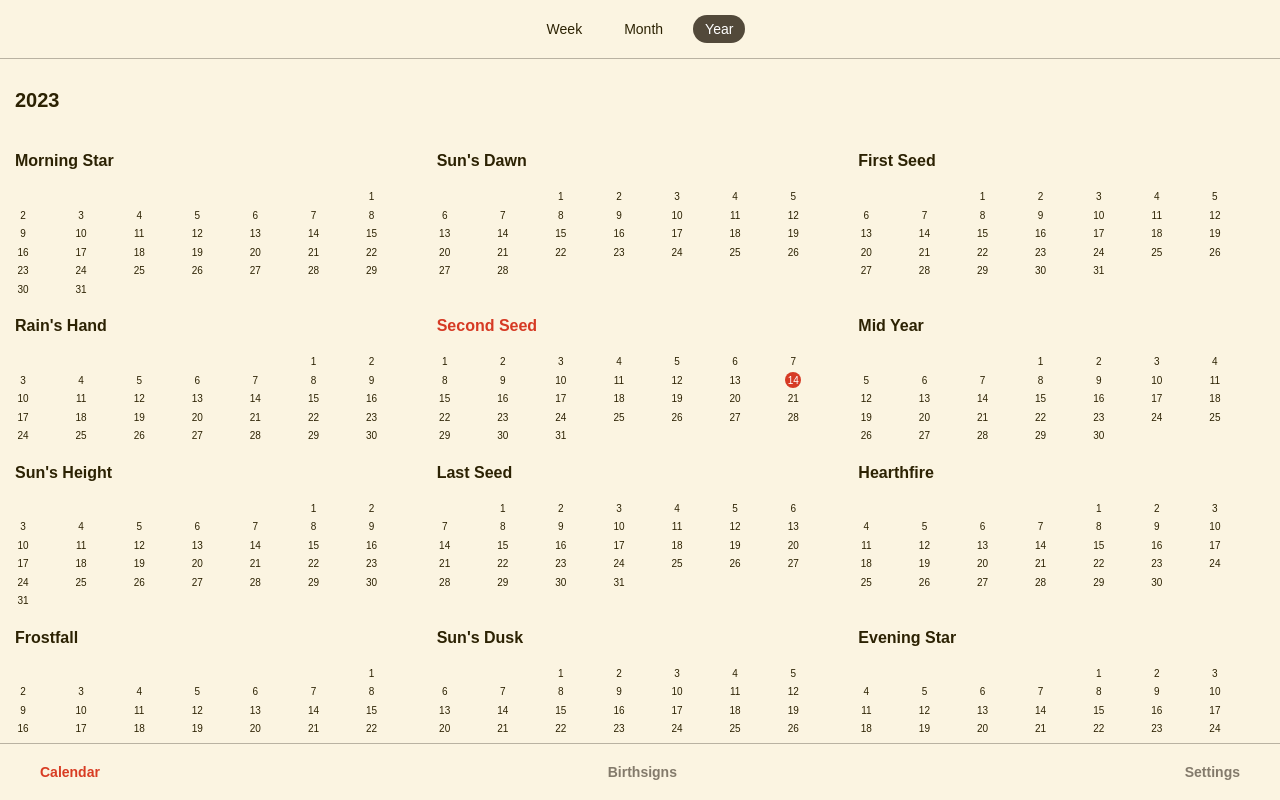
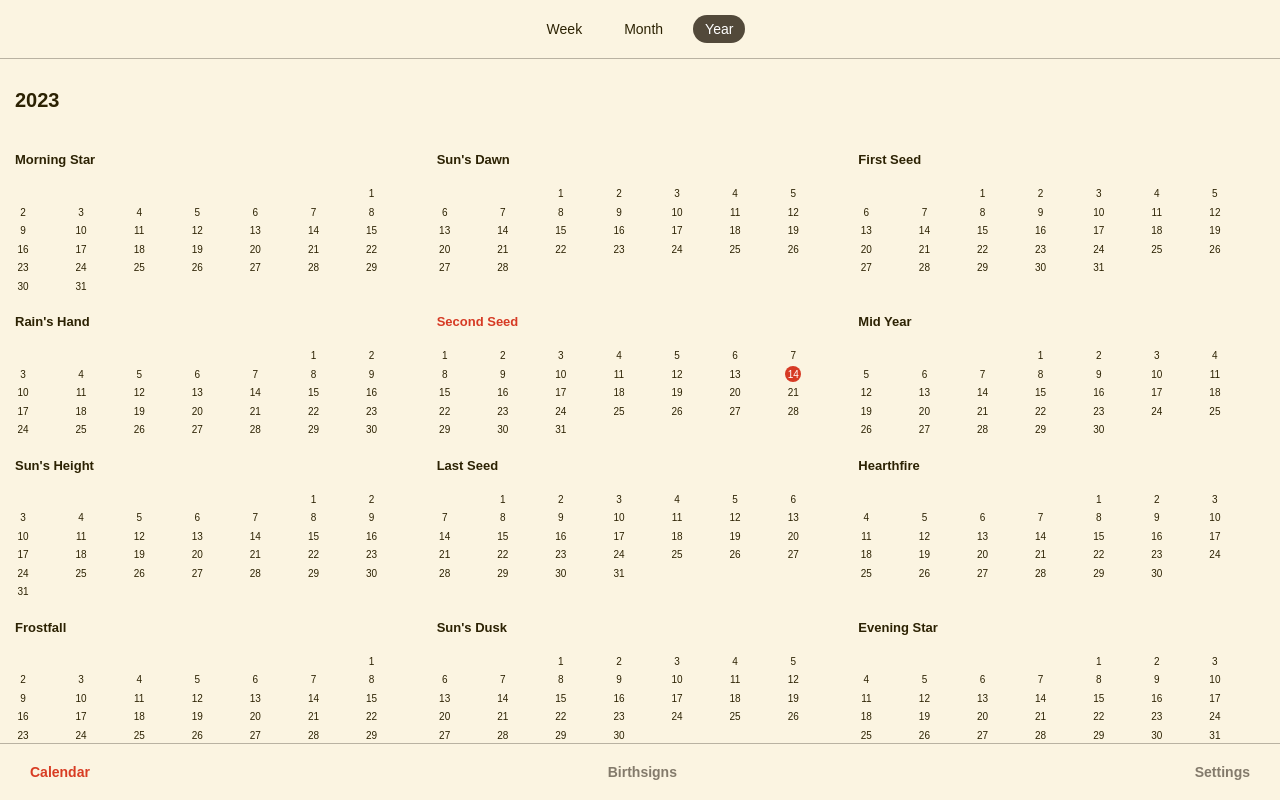
Before and after one commit to VChet/tamriel-calendar, a Vue app: page /year in a window 1280 px wide. Shown: the top 800 px of the page. Built offline with nearby package versions, Linux system fonts and the light colour scheme.

Commit message:
fix: decrease month font-size and footer padding to fit on smaller screens

```diff
--- a/src/App.vue
+++ b/src/App.vue
@@ -31,7 +31,7 @@ const pages = [
   position: sticky;
   bottom: 0;
   width: 100%;
-  padding: 0 20px;
+  padding: 0 10px;
   background-color: var(--color-background);
   border-top: 1px solid #b9b2a2;
   ul {
--- a/src/views/calendar/YearView.vue
+++ b/src/views/calendar/YearView.vue
@@ -46,7 +46,7 @@ const years = [new Year(current), new Year(current.add(1, "year"))];
     .month {
       &__title {
         margin-bottom: 16px;
-        font-size: 16px;
+        font-size: 13px;
         font-weight: bold;
         &--current {
           color: var(--color-highlight);
```
